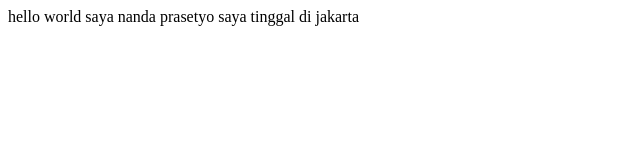
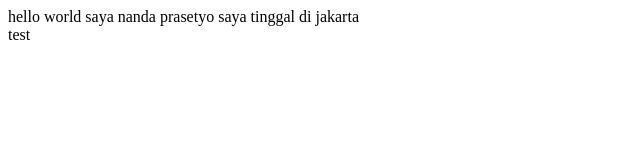
Before and after one commit to nandap1304/belajar-git, a plain HTML site: page index.html in a window 1280 px wide. Shown: the full height of the page, 0-640 px from the left. Drawn offline with Linux system fonts and the light colour scheme.

Commit message:
add label

```diff
--- a/index.html
+++ b/index.html
@@ -9,5 +9,8 @@
     hello world
     saya nanda prasetyo
     saya tinggal di jakarta
+    <form action="">
+        <label for="text">test</label>
+    </form>
 </body>
 </html>
```
